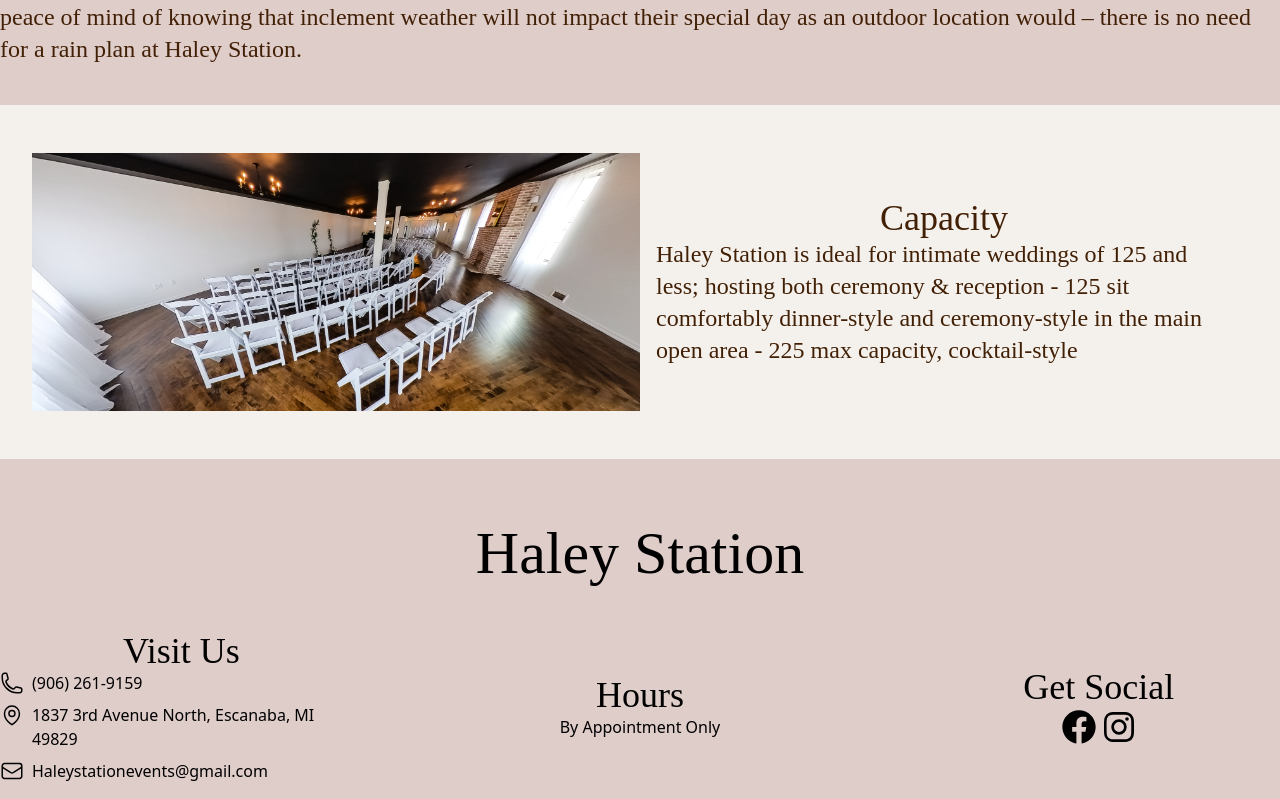
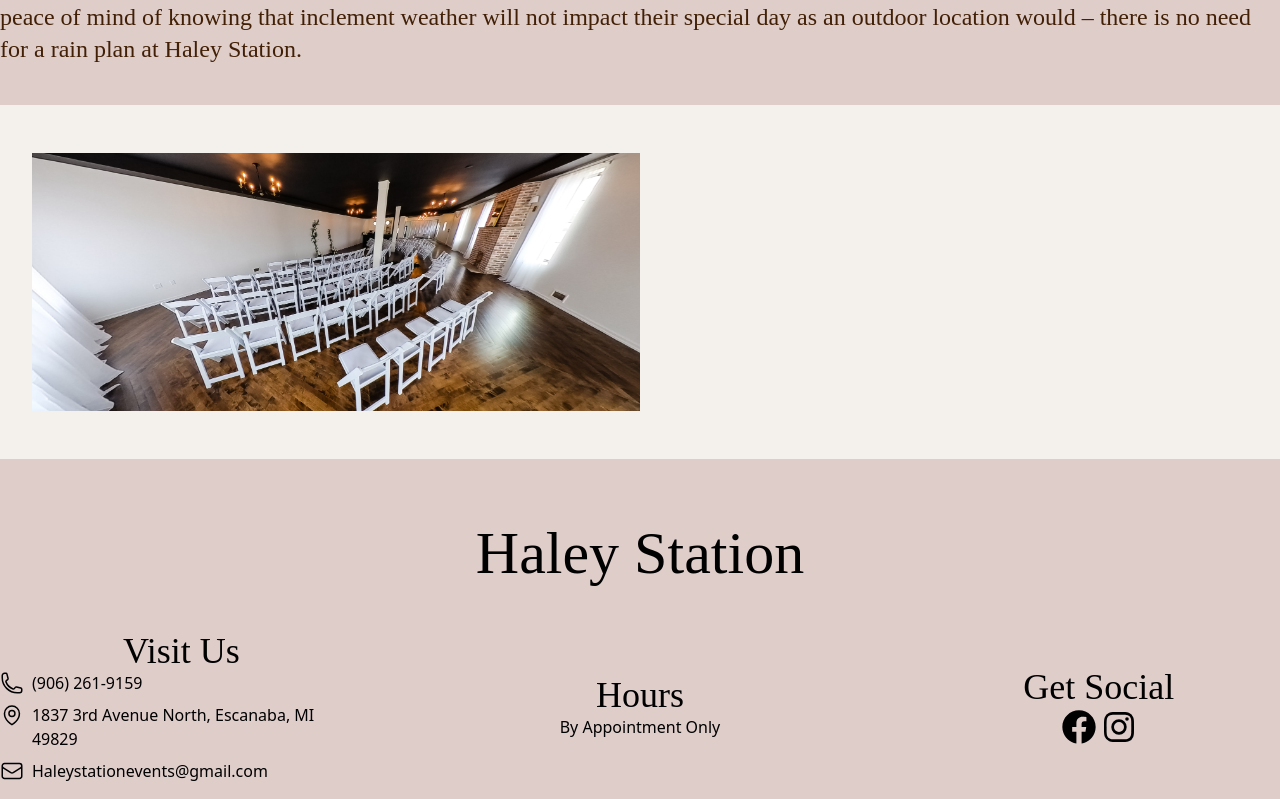
Before and after one commit to lee14k/haleystation, a Next.js app: page /Space in a window 1280 px wide. Shown: the part 1301-2100 px from the top of the page. Built offline with nearby package versions, Linux system fonts and the light colour scheme.

Commit message:
removed capacity

```diff
--- a/pages/Space.js
+++ b/pages/Space.js
@@ -52,16 +52,6 @@ const Space = () => {
                 {" "}
                 <Image src="/hstwo-min.jpg" width={800} height={600} />
               </div>
-              <div className="flex flex-col justify-center items-center">
-                {" "}
-                <h2 className="text-4xl fancy-font">Capacity</h2>
-                <p className="text-2xl px-4 other-font">
-                  Haley Station is ideal for intimate weddings of 125 and less;
-                  hosting both ceremony & reception - 125 sit comfortably
-                  dinner-style and ceremony-style in the main open area - 225
-                  max capacity, cocktail-style
-                </p>
-              </div>
             </div>
           </div>
         </div>
```
